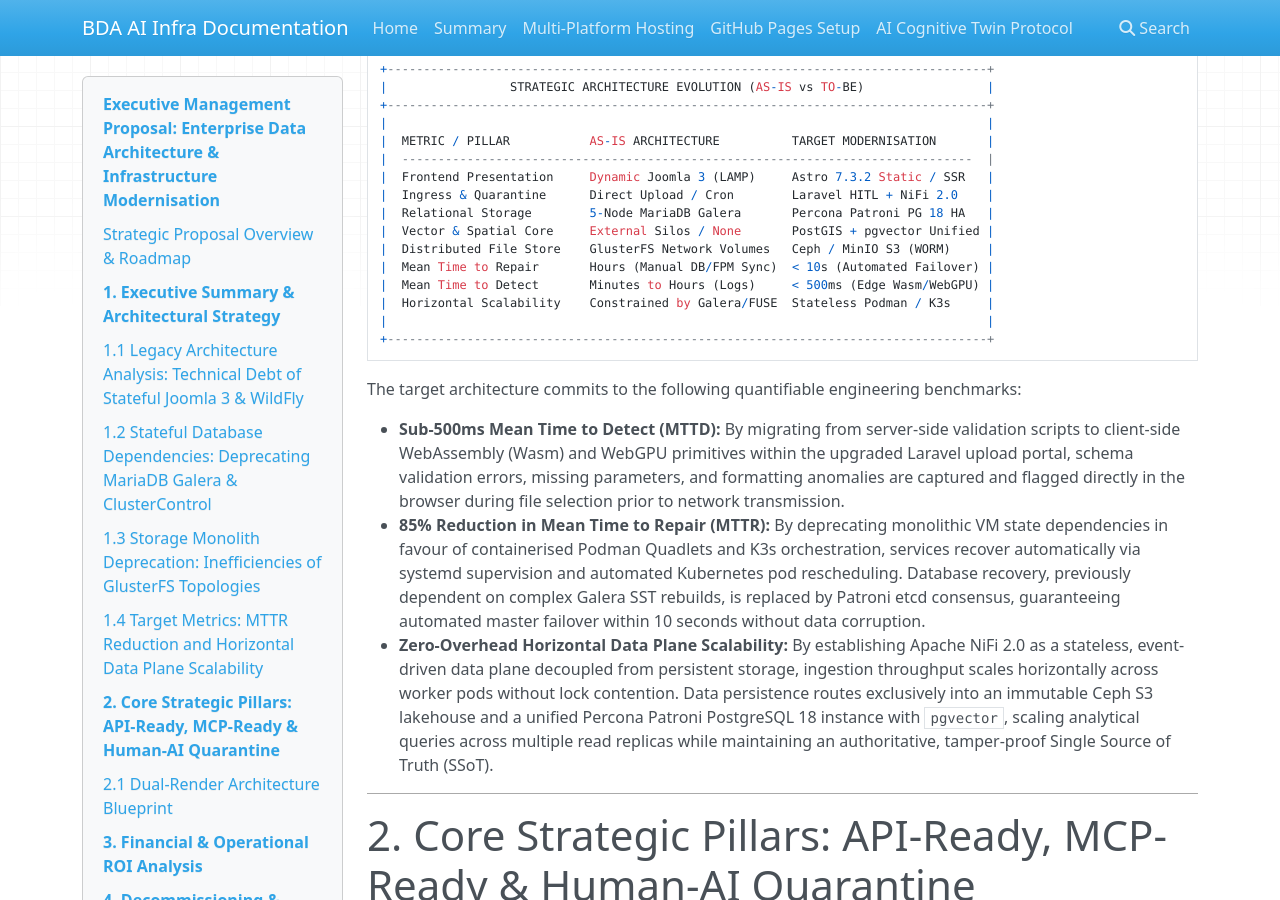
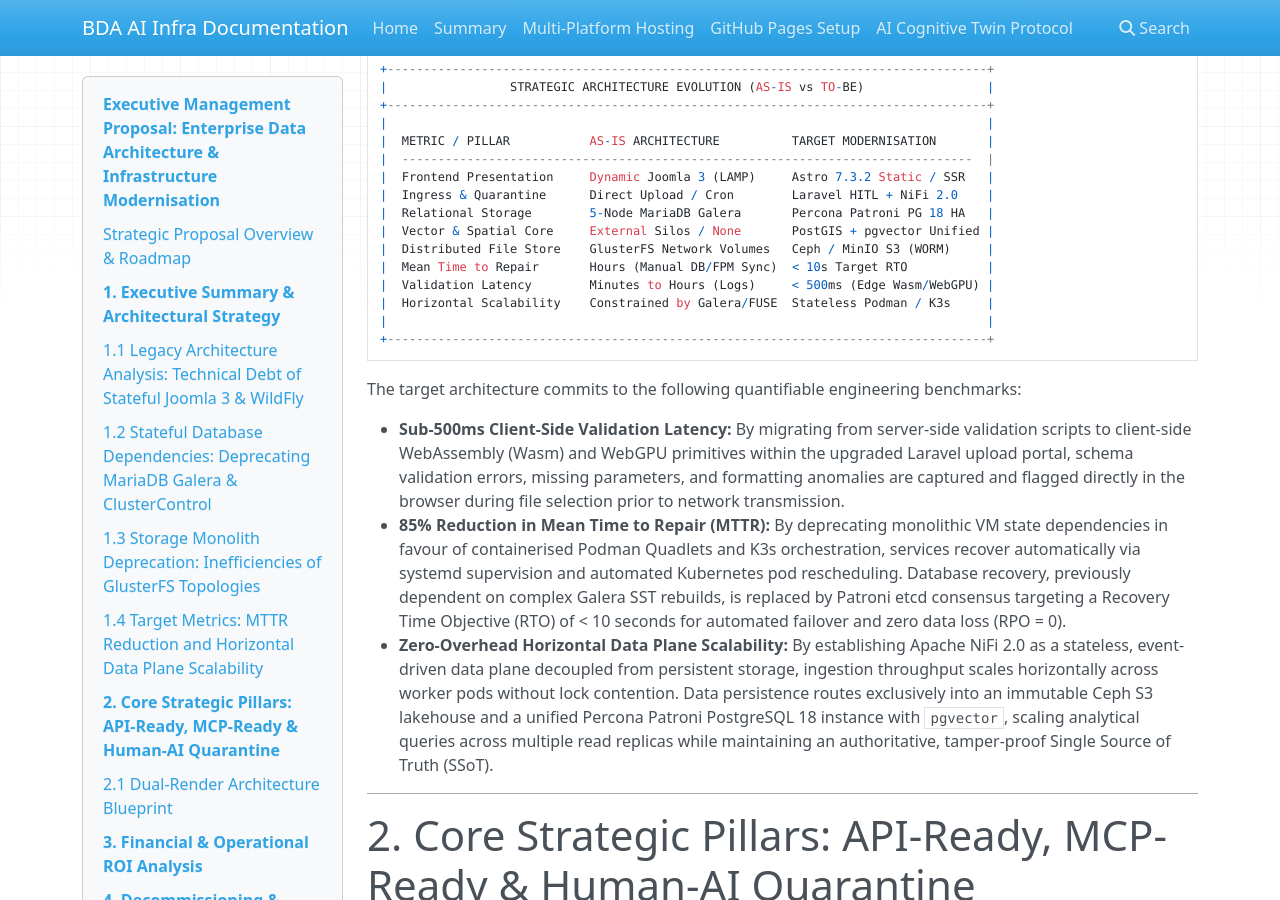
Before and after one commit to linuxmalaysia/bda-ai-infra, an MkDocs documentation site: the page built from docs/IT-MANAGEMENT-PROPOSAL.md, in a window 1280 px wide and 900 px high, scrolled down 4848 px. Built offline with MkDocs 1.6.1, drawn with Linux system fonts in a browser that asks for light colours; nearby versions of some CDN libraries; some of the changed text lies outside the part shown.

Commit message:
docs(proposal): address code review feedback on proposal metrics and terminology
Co-authored-by: google-labs-jules[bot] <161369871+google-labs-jules[bot]@users.noreply.github.com>

```diff
--- a/docs/IT-MANAGEMENT-PROPOSAL.md
+++ b/docs/IT-MANAGEMENT-PROPOSAL.md
@@ -188,8 +188,8 @@ With this modernisation blueprint, the overarching strategic objective is to ach
 |  Relational Storage        5-Node MariaDB Galera       Percona Patroni PG 18 HA   |
 |  Vector & Spatial Core     External Silos / None       PostGIS + pgvector Unified |
 |  Distributed File Store    GlusterFS Network Volumes   Ceph / MinIO S3 (WORM)     |
-|  Mean Time to Repair       Hours (Manual DB/FPM Sync)  < 10s (Automated Failover) |
-|  Mean Time to Detect       Minutes to Hours (Logs)     < 500ms (Edge Wasm/WebGPU) |
+|  Mean Time to Repair       Hours (Manual DB/FPM Sync)  < 10s Target RTO           |
+|  Validation Latency        Minutes to Hours (Logs)     < 500ms (Edge Wasm/WebGPU) |
 |  Horizontal Scalability    Constrained by Galera/FUSE  Stateless Podman / K3s     |
 |                                                                                   |
 +-----------------------------------------------------------------------------------+
@@ -197,8 +197,8 @@ With this modernisation blueprint, the overarching strategic objective is to ach
 
 The target architecture commits to the following quantifiable engineering benchmarks:
 
-* **Sub-500ms Mean Time to Detect (MTTD):** By migrating from server-side validation scripts to client-side WebAssembly (Wasm) and WebGPU primitives within the upgraded Laravel upload portal, schema validation errors, missing parameters, and formatting anomalies are captured and flagged directly in the browser during file selection prior to network transmission.
-* **85% Reduction in Mean Time to Repair (MTTR):** By deprecating monolithic VM state dependencies in favour of containerised Podman Quadlets and K3s orchestration, services recover automatically via systemd supervision and automated Kubernetes pod rescheduling. Database recovery, previously dependent on complex Galera SST rebuilds, is replaced by Patroni etcd consensus, guaranteeing automated master failover within 10 seconds without data corruption.
+* **Sub-500ms Client-Side Validation Latency:** By migrating from server-side validation scripts to client-side WebAssembly (Wasm) and WebGPU primitives within the upgraded Laravel upload portal, schema validation errors, missing parameters, and formatting anomalies are captured and flagged directly in the browser during file selection prior to network transmission.
+* **85% Reduction in Mean Time to Repair (MTTR):** By deprecating monolithic VM state dependencies in favour of containerised Podman Quadlets and K3s orchestration, services recover automatically via systemd supervision and automated Kubernetes pod rescheduling. Database recovery, previously dependent on complex Galera SST rebuilds, is replaced by Patroni etcd consensus targeting a Recovery Time Objective (RTO) of < 10 seconds for automated failover and zero data loss (RPO = 0).
 * **Zero-Overhead Horizontal Data Plane Scalability:** By establishing Apache NiFi 2.0 as a stateless, event-driven data plane decoupled from persistent storage, ingestion throughput scales horizontally across worker pods without lock contention. Data persistence routes exclusively into an immutable Ceph S3 lakehouse and a unified Percona Patroni PostgreSQL 18 instance with `pgvector`, scaling analytical queries across multiple read replicas while maintaining an authoritative, tamper-proof Single Source of Truth (SSoT).
 
 ---
@@ -411,7 +411,7 @@ spec:
 Upon approval of this proposal, execution will proceed as follows via automated code and configuration updates:
 
 1. **Commit Proposal Document:** Save `docs/IT-MANAGEMENT-PROPOSAL.md` into the main branch.
-2. **Compile Technical Handbooks:** Run `tools/build_project_book.py` to regenerate `build/book.md` and compile `handbook.pdf`, `handbook.html`, `handbook.epub`, and `handbook.odt`.
+2. **Compile Technical Handbooks:** Run `.agents/skills/dsom-technical-book-compiler/scripts/compile-book.py` (or `tools/build_project_book.py` followed by Pandoc and headless Chromium) to assemble `build/book.md` and generate all handbook formats (`handbook.pdf`, `handbook.html`, `handbook.epub`, and `handbook.odt`).
 3. **Deploy Podman Pod Spec:** Add `docker/podman-pod.yaml` containing the complete container definition.
 4. **Build MCP Server Gateway:** Implement the Python-based MCP server in `src/mcp-server/` with initial PostgreSQL tool connections and FGAC middleware.
 5. **Initiate Phase 1 Migration:** Begin legacy report auditing, SQL logic extraction, and NiFi flow verification.
```
Also changed, not shown: other parts of docs/IT-MANAGEMENT-PROPOSAL.md (+2 -2 lines).
